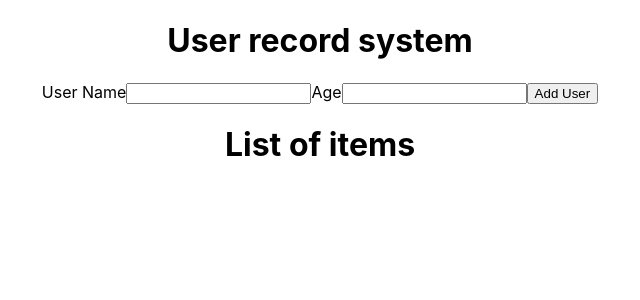
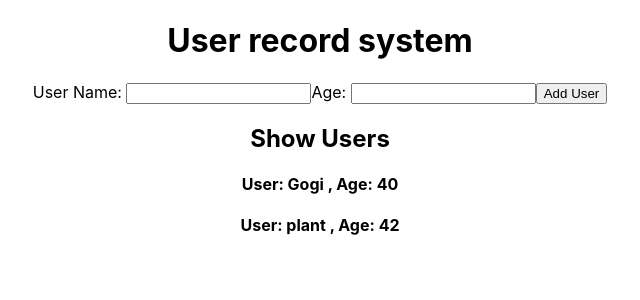
Before and after one commit to michael-ryk/react-all-concept-in-one-project, a React (Create React App) app: page / in a window 1280 px wide. Shown: the top 300 px of the page, without its empty margins (320-960 px from the left). Built offline with nearby package versions, Linux system fonts and the light colour scheme.

Commit message:
Add user and age

```diff
--- a/src/components/Modules/AddUser.jsx
+++ b/src/components/Modules/AddUser.jsx
@@ -1,12 +1,32 @@
-function AddUser(){
+import {useState} from 'react';
+function AddUser(props){
+
+  const [user, setUser] = useState({name: '', age: ''})
+
+  function handleChange(e){
+    const {name, value} = e.target;
+    setUser((prev) => {
+      return {...prev, [name]:value}
+    })
+  }
+
+  function submitNewUser(e) {
+    e.preventDefault();
+
+    // prevent empty entry
+    if (user.name.trim().length === 0 || user.age.trim().length === 0) return;
+
+    const newUserWithId = {id: new Date().getTime().toString() , ...user}
+    props.addUser(newUserWithId)
+  }
 
   return (
-    <form>
-      <label>User Name</label>
-      <input></input>
-      <label>Age</label>
-      <input></input>
-      <button>Add User</button>
+    <form onSubmit={submitNewUser}>
+      <label>User Name: </label>
+      <input name='name' onChange={handleChange} value={user.name}></input>
+      <label>Age: </label>
+      <input name='age' onChange={handleChange} value={user.age}></input>
+      <button type='submit'>Add User</button>
     </form>
   );
 
--- /dev/null
+++ b/src/components/Modules/ShowUser.jsx
@@ -0,0 +1,10 @@
+function ShowUser({name, age}) {
+
+  return (
+    <>
+      <h4>User: {name} , Age: {age}</h4>
+    </>
+  );
+}
+
+export default ShowUser;
--- a/src/components/Modules/ShowUsers.jsx
+++ b/src/components/Modules/ShowUsers.jsx
@@ -1,6 +1,14 @@
-function ShowUsers() {
+import ShowUser from './ShowUser';
+
+function ShowUsers({usersList}) {
+
   return (
-    <h1>List of items</h1>
+    <>
+    <h2>Show Users</h2>
+    {usersList.map((item) => {
+      return <ShowUser key={item.id} {...item}/>
+    })}
+    </>
   );
 }
 
--- a/src/components/UI/UserModule.jsx
+++ b/src/components/UI/UserModule.jsx
@@ -1,16 +1,26 @@
+import { useState } from 'react';
 import AddUser from '../Modules/AddUser';
 import ShowUsers from '../Modules/ShowUsers';
 
-function UserModule(){
+function UserModule() {
+  const [usersList, setUsersList] = useState([
+    { id: '1', name: 'Gogi', age: '40' },
+    { id: '2', name: 'plant', age: '42' },
+  ]);
+
+  function addToList(newUser) {
+    setUsersList((prev) => {
+      return [...prev, newUser];
+    });
+  }
 
   return (
     <>
       <h1>User record system</h1>
-      <AddUser />
-      <ShowUsers />
+      <AddUser addUser={addToList} />
+      <ShowUsers usersList={usersList} />
     </>
   );
-
 }
 
 export default UserModule;
```
